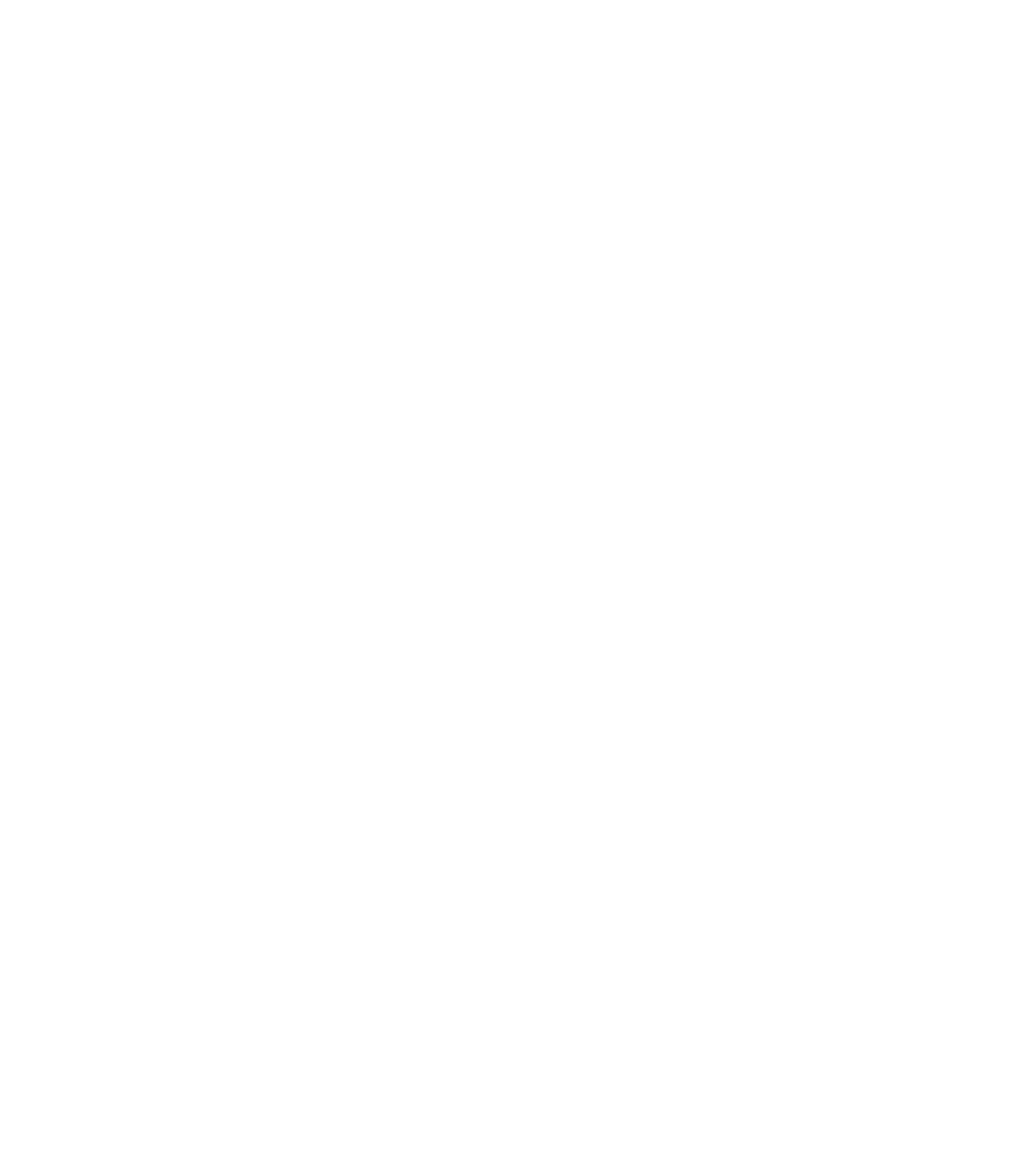
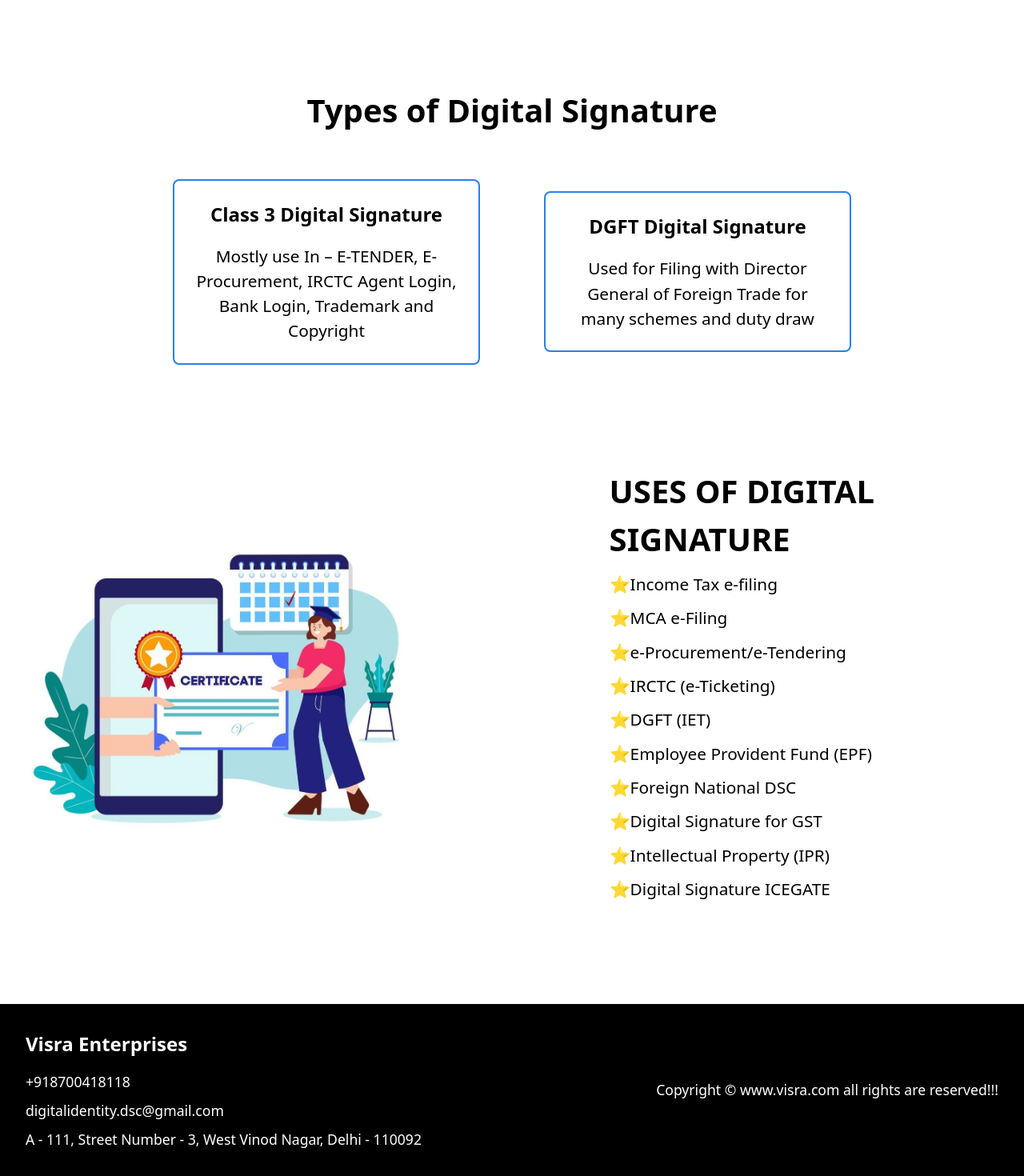
Before and after one commit to Arpit10110/Visra, a Next.js app: page / in a window 1280 px wide. Shown: the part 1053-2523 px from the top of the page at 80% size. Before the commit the page ends 1193 px from the top, so only its background shows below. Built offline with nearby package versions, Linux system fonts and the light colour scheme.

Commit message:
home page is done

```diff
--- /dev/null
+++ b/src/Components/Footer/Footer.jsx
@@ -0,0 +1,22 @@
+
+const Footer = () => {
+  return (
+   <>
+   <div className="bg-black text-white p-[2rem] flex justify-between items-center below-sm:flex-col below-sm:gap-[2rem] below-sm:p-[1rem] " >
+    <div className="text-[1.1rem] flex flex-col gap-[1rem] " >
+    <h1 className="text-[1.5rem] font-semibold" >Visra Enterprises</h1>
+    <div className="flex flex-col gap-[0.6rem]" >
+   <a href="tel:+918700418118">+918700418118</a>
+   <a href="mailto:digitalidentity.dsc@gmail.com">digitalidentity.dsc@gmail.com</a>
+   <a href="https://maps.app.goo.gl/XhXTokCUH3nSqpBv9">A - 111, Street Number - 3, West Vinod Nagar, Delhi - 110092</a>
+    </div>
+    </div>
+    <div>
+        <h2 className="text-[1.1rem]" >Copyright © www.visra.com all rights are reserved!!!</h2>
+    </div>
+   </div>
+   </>
+  )
+}
+
+export default Footer
--- a/src/Components/Navbar/Navbar.jsx
+++ b/src/Components/Navbar/Navbar.jsx
@@ -31,7 +31,7 @@ const Navbar = () => {
             setOpen(true);
           }}
         >
-         <MenuIcon className=" text-[2.5rem] "/>
+         <MenuIcon className=" text-[3.5rem] "/>
         </button>
         <Drawer
           anchor={"right"}
@@ -40,7 +40,7 @@ const Navbar = () => {
             setOpen(false);
           }}
         >
-          <div className="flex flex-col w-[100%] bg-gray-700  text-white gap-[2rem] p-[1rem] h-[100vh] justify-center  ">
+          <div className="flex flex-col w-[100%] bg-gray-700  text-white gap-[2rem] p-[1rem] h-[100vh] justify-center text-[1.5rem]  ">
             <Link href="/" onClick={() => {
             setOpen(false);
           }} >Home</Link>
--- a/src/Components/Section2/Section2.jsx
+++ b/src/Components/Section2/Section2.jsx
@@ -1,7 +1,7 @@
 const Section2 = () => {
   return (
    <>
-   <div className="flex justify-around mt-[10rem] pb-[10rem]  below-sm:flex-col below-sm:gap-[2rem]  below-sm:items-center below-sm:mt-[5rem] " >
+   <div className="flex justify-around mt-[10rem] pb-[8rem]  below-sm:flex-col below-sm:gap-[2rem]  below-sm:items-center below-sm:mt-[5rem] " >
         <div  className="flex flex-col w-[30%] gap-5  p-5 rounded-[1rem] bg-gray-200 font-semibold text-[1.2rem] items-center hover:scale-105 transition-all cursor-default below-sm:w-[85%]  "   >
             <h2 className="text-blue-600 text-[1.3rem] " >What is a Digital Signature Certificate?</h2>
             <p className="text-gray-700 text-center " >
--- /dev/null
+++ b/src/Components/Section3/Section3.jsx
@@ -0,0 +1,25 @@
+const Section3 = () => {
+  return (
+    <>
+        <div className="flex justify-center items-center flex-col gap-[3.5rem] pb-[8rem]">
+            <h2 className="text-[2.5rem] font-semibold" >Types of Digital Signature</h2>
+            <div className="flex w-full justify-center items-center gap-[5rem] below-sm:flex-col  below-sm:gap-[3rem] ">
+            <div className="hover:scale-[1.03] transition-all cursor-default flex flex-col w-[30%] border-primary-blue border-[2px] justify-center items-center p-[1.5rem] gap-[1.2rem] text-[1.3rem] rounded-[0.5rem]   below-sm:w-[85%]  ">
+                <h2 className="font-semibold text-[1.5rem]" >Class 3 Digital Signature</h2>
+                <p className="text-center" >
+                Mostly use In – E-TENDER, E- Procurement, IRCTC Agent Login, Bank Login, Trademark and Copyright
+                </p>
+            </div>
+            <div className="hover:scale-[1.03] transition-all cursor-default  flex flex-col w-[30%] border-primary-blue border-[2px] justify-center items-center p-[1.5rem] gap-[1.2rem] text-[1.3rem] rounded-[0.5rem] below-sm:w-[85%]  ">
+                <h2 className="font-semibold text-[1.5rem]">DGFT Digital Signature</h2>
+                <p className="text-center">
+                Used for Filing with Director General of Foreign Trade for many schemes and duty draw
+                </p>
+            </div>
+            </div>
+        </div>
+    </>
+  )
+}
+
+export default Section3
--- /dev/null
+++ b/src/Components/Section4/Section4.jsx
@@ -0,0 +1,28 @@
+import section4Img from "@/assets/section4-Img.jpg"
+import Image from "next/image"
+const Section4 = () => {
+  return (
+   <>
+        <div className="flex justify-between pr-[2rem] pl-[2rem] items-center pb-[8rem] below-sm:flex-col below-sm:gap-[4rem] " >
+            <div className="w-[40%] below-sm:w-[90%]" >
+                <Image className="w-full" src={section4Img} alt="sec4"  />
+            </div>
+            <div className="w-[40%] flex flex-col gap-[0.7rem] below-sm:w-[100%] text-[1.3rem] " >
+                <h2 className="text-[2.5rem] font-semibold below-sm:text-[2rem] " >USES OF DIGITAL SIGNATURE</h2>
+                <li className=" list-none " >⭐Income Tax e-filing</li>
+                <li className=" list-none " >⭐MCA e-Filing</li>
+                <li className=" list-none " >⭐e-Procurement/e-Tendering</li>
+                <li className=" list-none " >⭐IRCTC (e-Ticketing)</li>
+                <li className=" list-none " >⭐DGFT (IET)</li>
+                <li className=" list-none " >⭐Employee Provident Fund (EPF)</li>
+                <li className=" list-none " >⭐Foreign National DSC</li>
+                <li className=" list-none " >⭐Digital Signature for GST</li>
+                <li className=" list-none " >⭐Intellectual Property (IPR)</li>
+                <li className=" list-none " >⭐Digital Signature ICEGATE</li>
+            </div>
+        </div>
+   </>
+  )
+}
+
+export default Section4
--- a/src/app/page.js
+++ b/src/app/page.js
@@ -1,12 +1,18 @@
 import Navbar from '@/Components/Navbar/Navbar'
 import Section1 from '@/Components/Section1/Section1'
 import Section2 from '@/Components/Section2/Section2'
+import Section3 from '@/Components/Section3/Section3'
+import Section4 from '@/Components/Section4/Section4'
+import Footer from '@/Components/Footer/Footer'
 const page = () => {
   return (
     <>
       <Navbar/>
       <Section1/>
       <Section2/>
+      <Section3/>
+      <Section4/>
+      <Footer/>
     </>
   )
 }
```
Also changed, not shown: src/assets/section4-Img.jpg (added).
